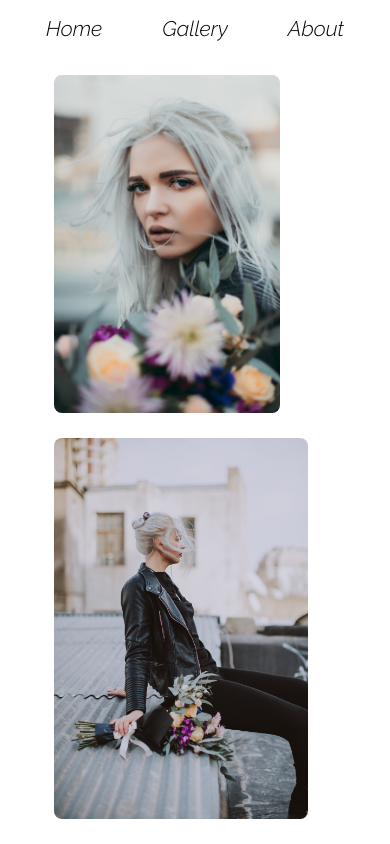
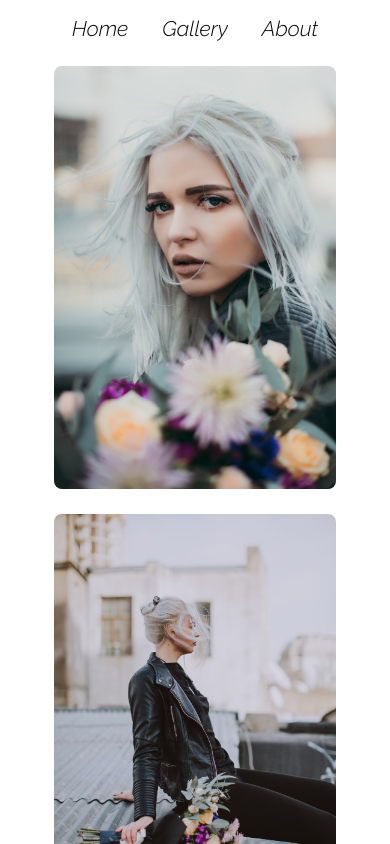
Before and after one commit to drew990/portfolio-example-one, a React (Create React App) app: page /gallery in a window 390 px wide. Shown: the top 844 px of the page. Built offline with nearby package versions, Linux system fonts and the light colour scheme.

Commit message:
Update 2.1.1
Gave it a new Loading Screen Transitions

```diff
--- a/package.json
+++ b/package.json
@@ -13,7 +13,7 @@
     "react-dom": "^17.0.2",
     "react-router-dom": "^5.2.0",
     "react-scripts": "4.0.3",
-    "react-transition-group": "^4.4.1",
+    "react-spinners": "^0.10.6",
     "web-vitals": "^1.1.1"
   },
   "scripts": {
--- a/src/App.css
+++ b/src/App.css
@@ -1,6 +1,9 @@
 body {
   font-family: "Raleway", sans-serif;
   color: #000;
+}
+
+.App {
 }
 
 p {
@@ -21,6 +24,7 @@ p {
 }
 
 .row {
+  width: 100%;
   margin-left: 0em;
   margin-right: 0em;
   padding-left: 0em;
@@ -96,33 +100,13 @@ p {
 /* Page transitions */
 
 .page {
-  position: relative;
-  top: 0;
-  left: 0;
-  right: 0;
+  display: flex;
+  vertical-align: middle;
+  justify-content: center;
+  align-items: center;
+  min-height: 100vh;
+  width: 100%;
 }
-
-.fade-appear,
-.fade-enter {
-  opacity: 0;
-  z-index: 1;
-}
-.fade-appear-active,
-.fade-enter.fade-enter-active {
-  opacity: 1;
-  transition: opacity 300ms linear 150ms;
-}
-
-.fade-exit {
-  opacity: 1;
-}
-
-.fade-exit.fade-exit-active {
-  opacity: 0;
-  transition: opacity 150ms linear;
-}
-
-/* End of Page transitions */
 
 @media screen and (max-width: 800px) {
   .hover-underline-animation {
--- a/src/App.js
+++ b/src/App.js
@@ -3,15 +3,30 @@ import Home from "./Components/Pages/Home";
 import Gallery from "./Components/Pages/Galley";
 import About from "./Components/Pages/About";
 import { Route, Switch } from "react-router-dom";
+import PropagateLoader from "react-spinners/PropagateLoader";
+import React, { useState, useEffect } from "react";
 
 function App() {
+  const [loading, setloading] = useState(false);
+
+  useEffect(() => {
+    setloading(true);
+    setTimeout(() => {
+      setloading(false);
+    }, 1000);
+  }, []);
+
   return (
-    <div>
-      <Switch>
-        <Route exact path="/" component={Home} />
-        <Route exact path="/gallery" component={Gallery} />
-        <Route exact path="/about" component={About} />
-      </Switch>
+    <div className="page">
+      {loading ? (
+        <PropagateLoader size={15} color={"#000"} loading={loading} />
+      ) : (
+        <Switch>
+          <Route exact path="/" component={Home} />
+          <Route exact path="/gallery" component={Gallery} />
+          <Route exact path="/about" component={About} />
+        </Switch>
+      )}
     </div>
   );
 }
--- a/src/Components/NavBar/NavBar.js
+++ b/src/Components/NavBar/NavBar.js
@@ -5,7 +5,7 @@ import { Link } from "react-router-dom";
 
 function Gallery() {
   return (
-    <div>
+    <>
       <Navbar variant="light">
         <Navbar.Brand className="hover-underline-animation-header Link-style">
           <Link className="link" to="/">
@@ -25,7 +25,7 @@ function Gallery() {
           </Link>
         </Navbar.Brand>
       </Navbar>
-    </div>
+    </>
   );
 }
 
--- a/src/Components/Pages/About.css
+++ b/src/Components/Pages/About.css
@@ -1,3 +1,11 @@
+.Background-Padding {
+  padding-top: 0vh;
+  padding-left: 10vw;
+  padding-right: 10vw;
+  padding-bottom: 1vh;
+  min-height: 100vh;
+}
+
 .About-Col-lg {
   height: 100%;
   padding-top: 1vh;
--- a/src/Components/Pages/About.js
+++ b/src/Components/Pages/About.js
@@ -5,9 +5,9 @@ import Col from "react-bootstrap/Col";
 
 function About() {
   return (
-    <div>
-      <NavBar />
+    <>
       <div className="Background-Padding">
+        <NavBar />
         <Row>
           <Col lg={8} className="About-Col-lg">
             <h1 className="About-h1">My Story</h1>
@@ -56,7 +56,7 @@ function About() {
           </Col>
         </Row>
       </div>
-    </div>
+    </>
   );
 }
 
--- a/src/Components/Pages/Gallery.css
+++ b/src/Components/Pages/Gallery.css
@@ -1,5 +1,8 @@
 .Background-Padding {
-  padding: 1vh 10vw;
+  padding-top: 0vh;
+  padding-left: 10vw;
+  padding-right: 10vw;
+  padding-bottom: 1vh;
 }
 
 .Gallery-Img {
@@ -25,3 +28,29 @@
   padding-top: 1vh;
   padding-bottom: 2vh;
 }
+
+@media screen and (max-width: 800px) {
+  .Gallery-Img {
+    border-radius: 0.5rem;
+    height: auto;
+    width: 100%;
+  }
+
+  .Gallery-Img-2 {
+    border-radius: 0.5rem;
+    height: auto;
+    width: 100%;
+  }
+
+  .Gallery-Img-3 {
+    border-radius: 0.5rem;
+    height: auto;
+    width: 100%;
+  }
+
+  .Gallery-Col {
+    height: 100%;
+    padding-top: 1vh;
+    padding-bottom: 2vh;
+  }
+}
--- a/src/Components/Pages/Galley.js
+++ b/src/Components/Pages/Galley.js
@@ -15,9 +15,9 @@ import LookDownCam from "./Gallery Images/LookDownCam.jpg";
 
 function Gallery() {
   return (
-    <div className="page">
-      <NavBar />
+    <>
       <div className="Background-Padding">
+        <NavBar />
         <Row sm>
           <Col lg className="Gallery-Col">
             <Image src={Flower} className="Gallery-Img" />
@@ -48,7 +48,7 @@ function Gallery() {
           </Col>
         </Row>
       </div>
-    </div>
+    </>
   );
 }
 
--- a/src/Components/Pages/Home.js
+++ b/src/Components/Pages/Home.js
@@ -1,5 +1,6 @@
 import "../../App.css";
 import "./Home.css";
+
 import Row from "react-bootstrap/Row";
 import Col from "react-bootstrap/Col";
 import Jumbotron from "react-bootstrap/Jumbotron";
@@ -7,7 +8,7 @@ import { Link } from "react-router-dom";
 
 function Home() {
   return (
-    <div className="page">
+    <>
       <Row>
         <Col lg className="col-lg-Home">
           <Jumbotron fluid className="Main-img"></Jumbotron>
@@ -40,7 +41,7 @@ function Home() {
           </Jumbotron>
         </Col>
       </Row>
-    </div>
+    </>
   );
 }
 
```
Also changed, not shown: 1 other file (tests, documents, lock files or other folders).
